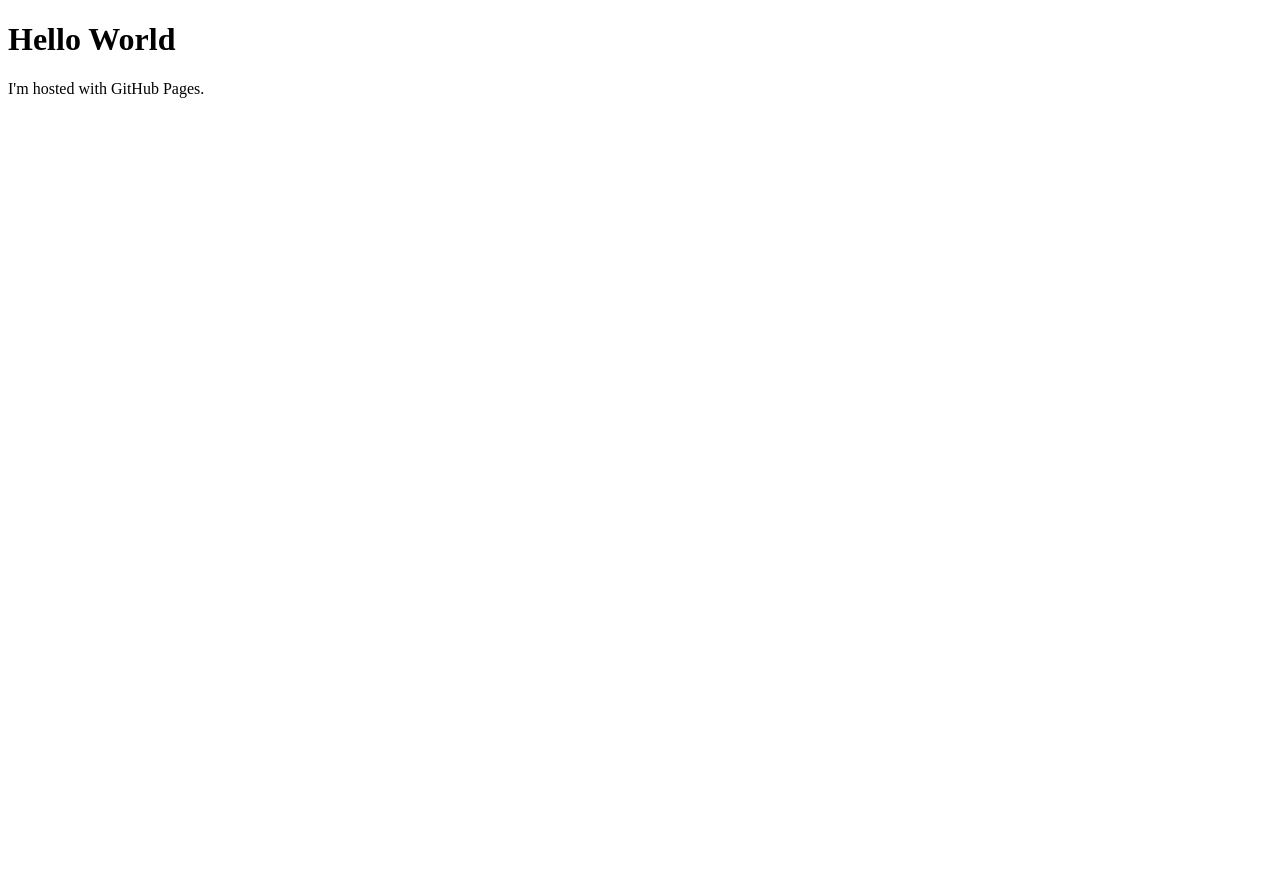
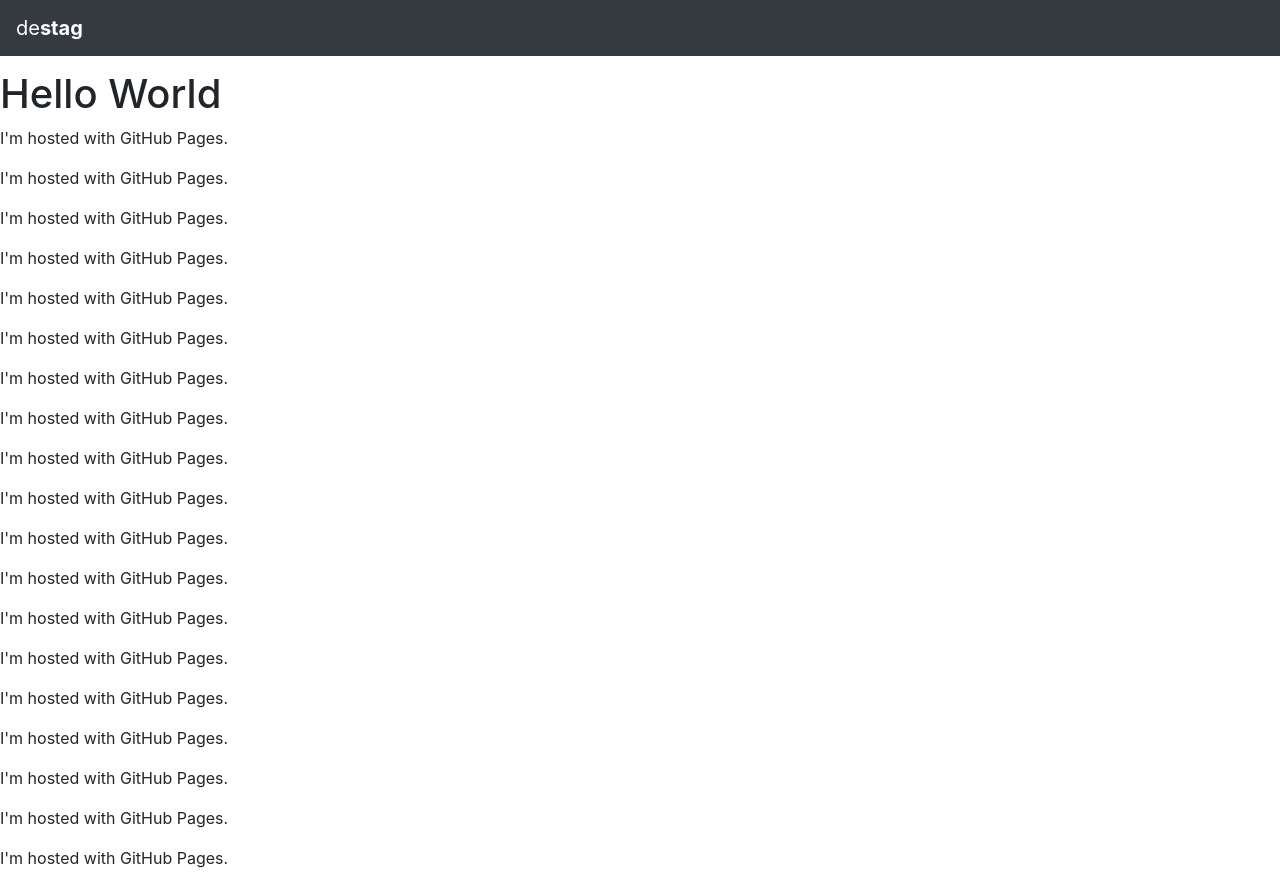
Before and after one commit to destag/destag.github.io, a plain HTML site: page index.html in a window 1280 px wide. Before the commit the page ends 800 px from the top, so only its background shows below. Drawn offline with nearby package versions, Linux system fonts and the light colour scheme.

Commit message:
bootstrap added

```diff
--- a/index.html
+++ b/index.html
@@ -1,7 +1,40 @@
 <!DOCTYPE html>
 <html>
+    <head>
+        <meta charset="utf-8">
+        <meta name="viewport" content="width=device-width, initial-scale=1, shrink-to-fit=no">
+
+        <link rel="stylesheet"
+            href="https://maxcdn.bootstrapcdn.com/bootstrap/4.0.0/css/bootstrap.min.css"
+            integrity="sha384-Gn5384xqQ1aoWXA+058RXPxPg6fy4IWvTNh0E263XmFcJlSAwiGgFAW/dAiS6JXm"
+            crossorigin="anonymous">
+        <link rel="stylesheet" href="styles.css">
+
+        <title>destag</title>
+    </head>
     <body>
+        <nav class="navbar navbar-dark bg-dark fixed-top">
+             <a class="navbar-brand" href="#">de<b>stag</b></a>
+        </nav>
         <h1>Hello World</h1>
+        <p>I'm hosted with GitHub Pages.</p>
+        <p>I'm hosted with GitHub Pages.</p>
+        <p>I'm hosted with GitHub Pages.</p>
+        <p>I'm hosted with GitHub Pages.</p>
+        <p>I'm hosted with GitHub Pages.</p>
+        <p>I'm hosted with GitHub Pages.</p>
+        <p>I'm hosted with GitHub Pages.</p>
+        <p>I'm hosted with GitHub Pages.</p>
+        <p>I'm hosted with GitHub Pages.</p>
+        <p>I'm hosted with GitHub Pages.</p>
+        <p>I'm hosted with GitHub Pages.</p>
+        <p>I'm hosted with GitHub Pages.</p>
+        <p>I'm hosted with GitHub Pages.</p>
+        <p>I'm hosted with GitHub Pages.</p>
+        <p>I'm hosted with GitHub Pages.</p>
+        <p>I'm hosted with GitHub Pages.</p>
+        <p>I'm hosted with GitHub Pages.</p>
+        <p>I'm hosted with GitHub Pages.</p>
         <p>I'm hosted with GitHub Pages.</p>
     </body>
 </html>
--- /dev/null
+++ b/styles.css
@@ -0,0 +1,3 @@
+body {
+    padding-top: 70px;
+}
```
